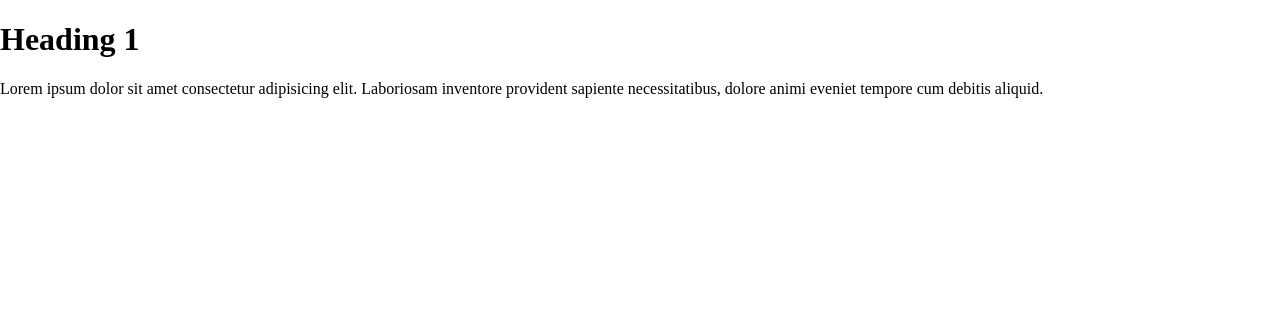
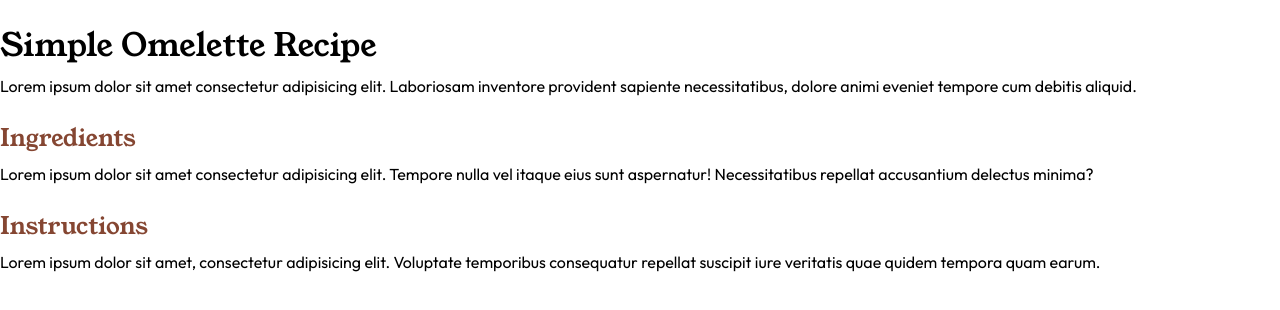
Before and after one commit to Lewis-mbui/frontendmentor-recipe-page, a plain HTML site: page index.html in a window 1280 px wide. Drawn offline with Linux system fonts and the light colour scheme.

Commit message:
Defined styles for headings

```diff
--- a/CSS/styles.css
+++ b/CSS/styles.css
@@ -33,3 +33,26 @@ body {
   margin: 0;
   padding: 0;
 }
+
+h1, h2, h3 {
+  font-family: 'Young Serif', serif;
+  font-weight: 500;
+  line-height: 1.0;
+  margin-bottom: 1.4rem;
+  margin-top: 3rem;
+}
+
+h1 {
+  font-size: 3.2rem;
+}
+
+h2 {
+  font-size: 2.4rem;
+  color: var(--color-headings);
+}
+
+p {
+  font-family: Outfit;
+  font-size: 1.6rem;
+  margin: 0;
+}
--- a/index.html
+++ b/index.html
@@ -7,11 +7,23 @@
     <link rel="stylesheet" href="CSS/styles.css" />
   </head>
   <body>
-    <h1>Heading 1</h1>
+    <h1>Simple Omelette Recipe</h1>
     <p>
       Lorem ipsum dolor sit amet consectetur adipisicing elit. Laboriosam
       inventore provident sapiente necessitatibus, dolore animi eveniet tempore
       cum debitis aliquid.
     </p>
+    <h2>Ingredients</h2>
+    <p>
+      Lorem ipsum dolor sit amet consectetur adipisicing elit. Tempore nulla vel
+      itaque eius sunt aspernatur! Necessitatibus repellat accusantium delectus
+      minima?
+    </p>
+    <h2>Instructions</h2>
+    <p>
+      Lorem ipsum dolor sit amet, consectetur adipisicing elit. Voluptate
+      temporibus consequatur repellat suscipit iure veritatis quae quidem
+      tempora quam earum.
+    </p>
   </body>
 </html>
```
